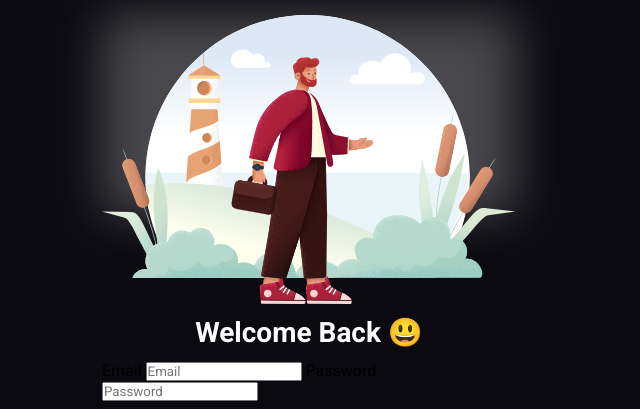
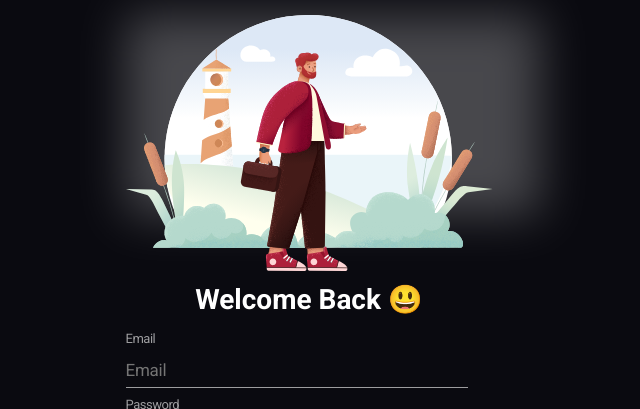
Before and after one commit to TStavale/login_app, a plain HTML site: page index.html in a window 1280 px wide. Shown: the top 409 px of the page, without its empty margins (331-971 px from the left). Drawn offline with nearby package versions, Linux system fonts and the light colour scheme.

Commit message:
I styled the 'label' and 'input'. I gave a 'class' to the 'divs' of the 'labels' and styled it.

```diff
--- a/assets/css/style.css
+++ b/assets/css/style.css
@@ -37,3 +37,33 @@ h1 {
    text-align: center;
    color: #ffffff;
 }
+
+.container-inputs {
+    display: flex;
+    flex-direction: column;
+}
+
+label {
+    font-weight: 400;
+    font-size: 13px;
+    line-height: 22px;
+    letter-spacing: -0.488px;
+    color: rgba(255, 255, 255, 0.6);
+    margin-bottom: 3px;
+}
+
+input {
+    width: 342px;
+    height: 35px;
+    margin-bottom: 6px;
+    background: transparent;
+    outline: none; /*Para qundo clicar na caixa do input não ficar marcado.*/
+    border: none;
+    border-bottom: 1px solid rgba(255, 255, 255, 0.6);
+
+    font-weight: 400;
+    font-size: 17px;
+    line-height: 20px;
+    letter-spacing: -0.24px;
+    color: #ffffff;
+}
--- a/index.html
+++ b/index.html
@@ -17,7 +17,7 @@
             <img src="./assets/img/login-img.svg" alt="Homem caminhando">
             <h1>Welcome Back 😃</h1>
 
-            <div>
+            <div class="container-inputs">
                 <label for="email">Email</label>
                 <input type="email" name="email" placeholder="Email" autocomplete="email">
 
```
